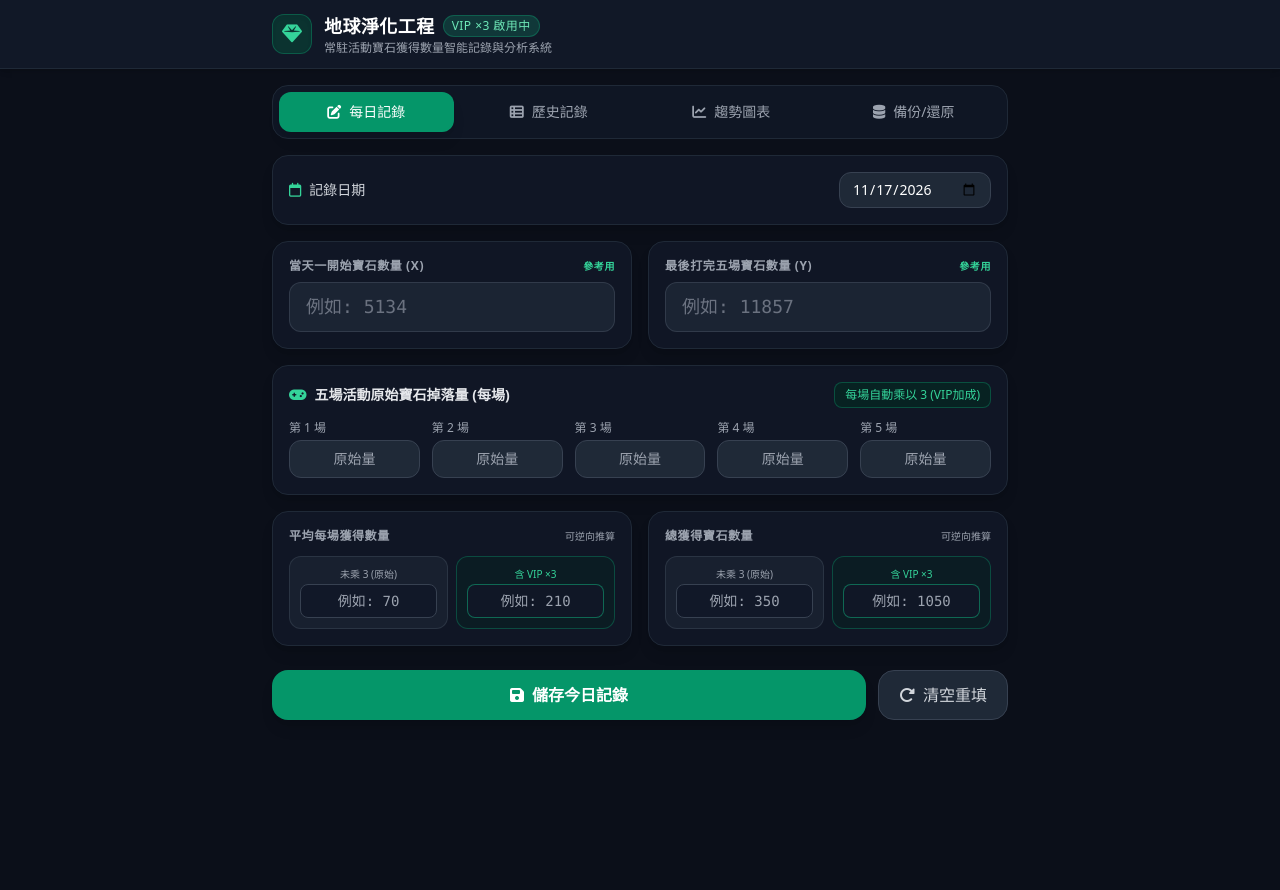
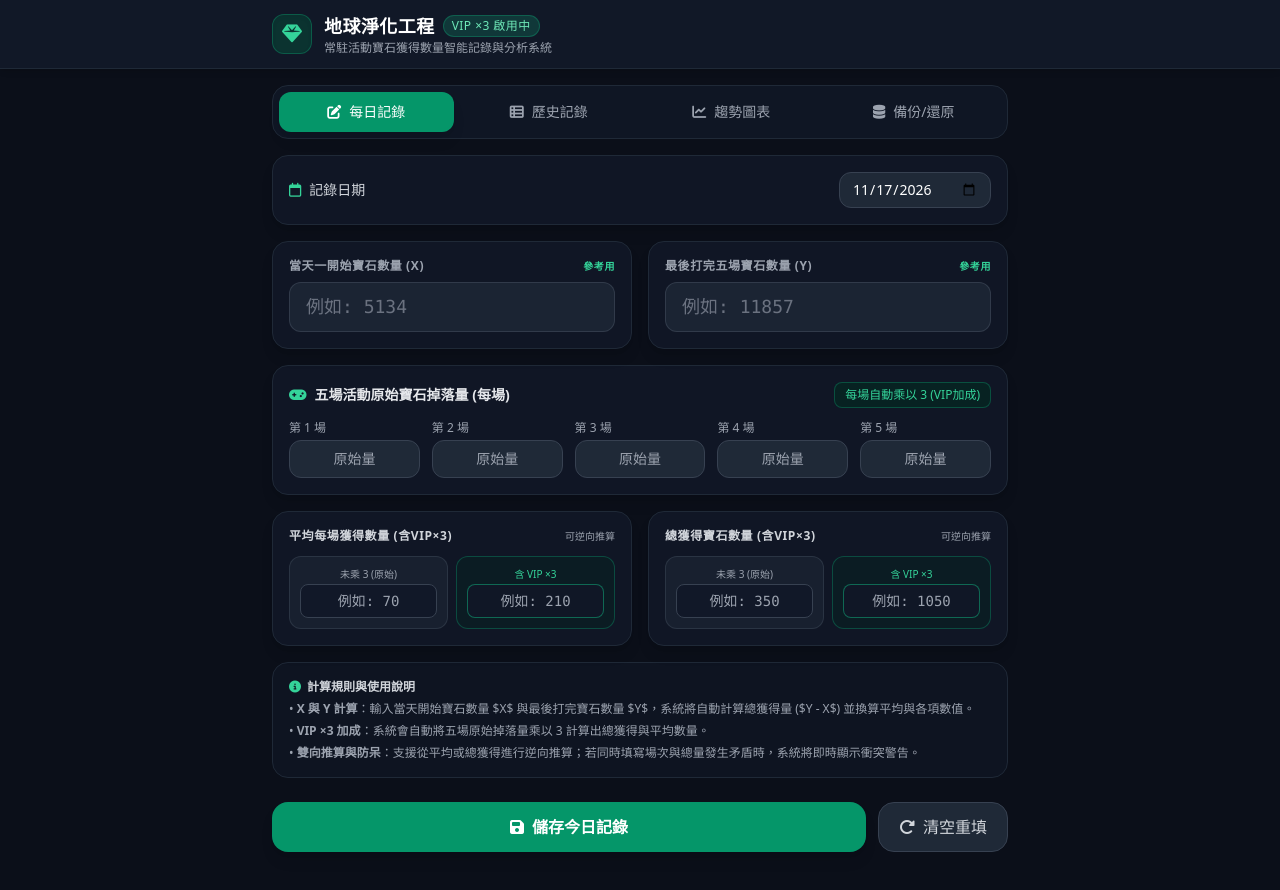
Before and after one commit to YukiGDMG/PCE, a plain HTML site: page index.html in a window 1280 px wide. Before the commit the page ends 800 px from the top, so only its background shows below. Drawn offline with nearby package versions, Linux system fonts and the light colour scheme.

Commit message:
Update index.html

```diff
--- a/index.html
+++ b/index.html
@@ -145,7 +145,7 @@
                 <!-- 平均每場獲得數量 -->
                 <div class="bg-gray-900/90 border border-gray-800 rounded-2xl p-4 shadow-lg space-y-3">
                     <div class="flex items-center justify-between">
-                        <label class="text-xs font-semibold text-gray-400 uppercase tracking-wider">平均每場獲得數量</label>
+                        <label class="text-xs font-semibold text-gray-300 uppercase tracking-wider">平均每場獲得數量 (含VIP×3)</label>
                         <span class="text-[10px] text-gray-400">可逆向推算</span>
                     </div>
                     <div class="grid grid-cols-2 gap-2">
@@ -163,7 +163,7 @@
                 <!-- 總獲得寶石數量 -->
                 <div class="bg-gray-900/90 border border-gray-800 rounded-2xl p-4 shadow-lg space-y-3">
                     <div class="flex items-center justify-between">
-                        <label class="text-xs font-semibold text-gray-400 uppercase tracking-wider">總獲得寶石數量</label>
+                        <label class="text-xs font-semibold text-gray-300 uppercase tracking-wider">總獲得寶石數量 (含VIP×3)</label>
                         <span class="text-[10px] text-gray-400">可逆向推算</span>
                     </div>
                     <div class="grid grid-cols-2 gap-2">
@@ -186,6 +186,16 @@
                     <span class="font-bold block text-red-300">資料衝突或輸入錯誤</span>
                     <p id="error-message" class="text-xs text-red-300/90 leading-relaxed"></p>
                 </div>
+            </div>
+
+            <!-- 最底下的操作說明敘述 -->
+            <div class="bg-gray-900/60 border border-gray-800 rounded-2xl p-4 text-xs text-gray-400 space-y-1.5">
+                <div class="font-semibold text-gray-300 flex items-center gap-1.5 mb-1">
+                    <i class="fa-solid fa-circle-info text-emerald-400"></i> 計算規則與使用說明
+                </div>
+                <p>• <strong>X 與 Y 計算</strong>：輸入當天開始寶石數量 $X$ 與最後打完寶石數量 $Y$，系統將自動計算總獲得量 ($Y - X$) 並換算平均與各項數值。</p>
+                <p>• <strong>VIP ×3 加成</strong>：系統會自動將五場原始掉落量乘以 3 計算出總獲得與平均數量。</p>
+                <p>• <strong>雙向推算與防呆</strong>：支援從平均或總獲得進行逆向推算；若同時填寫場次與總量發生矛盾時，系統將即時顯示衝突警告。</p>
             </div>
 
             <!-- 操作按鈕 -->
```
